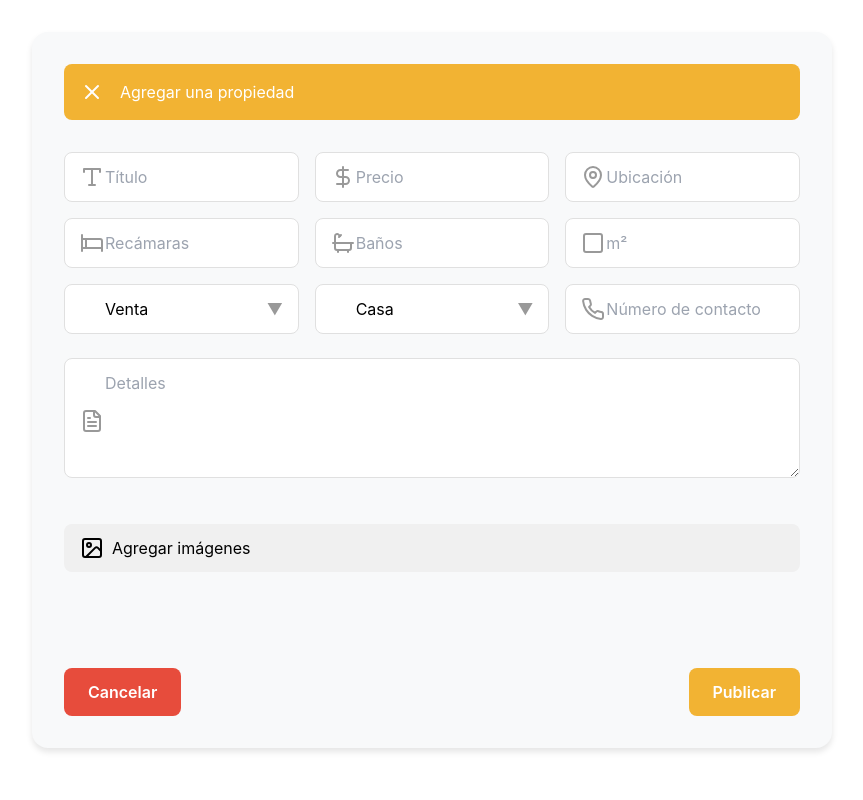
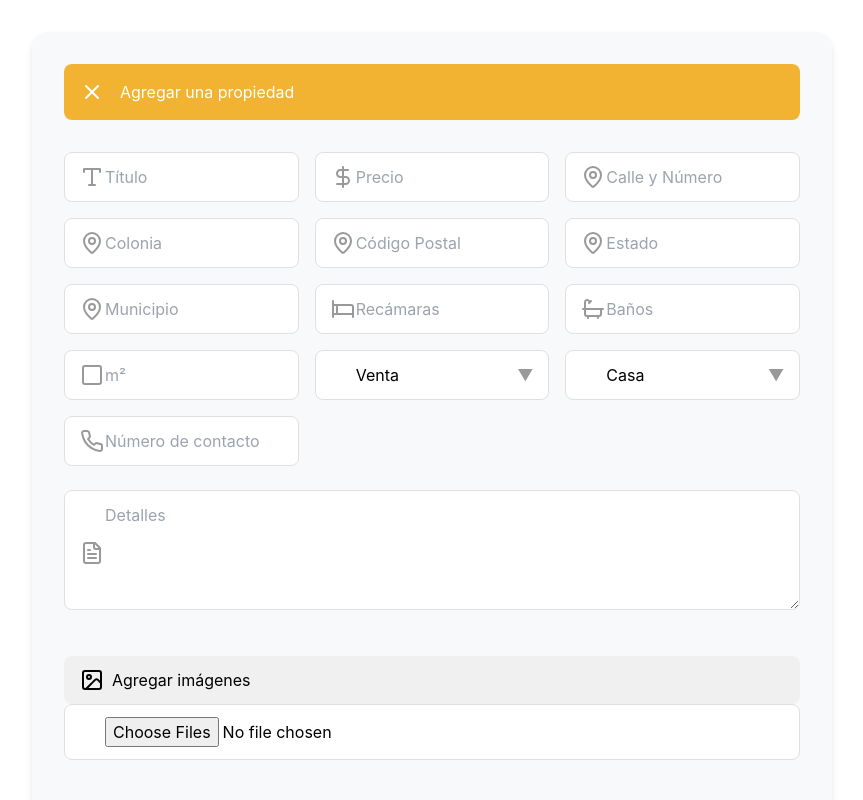
Before and after one commit to diegogodinezr/EstateIQ_Web, a React (Vite) app: page /#/add-property in a window 1280 px wide. Shown: the top 800 px of the page, without its empty margins (208-1071 px from the left). Built offline with nearby package versions, Linux system fonts and the light colour scheme; sample sign-in values are in the browser's storage.

Commit message:
ubicacion y nuevos filtros

```diff
--- a/src/components/AddProperty.tsx
+++ b/src/components/AddProperty.tsx
@@ -1,6 +1,6 @@
 import React, { useState, useEffect } from 'react';
 import { useNavigate } from 'react-router-dom';
-import {DollarSign, MapPin, Bed, Bath, Square, Type, Image as ImageIcon, FileText, X, Phone } from 'lucide-react';
+import { DollarSign, MapPin, Bed, Bath, Square, Type, Image as ImageIcon, FileText, X, Phone } from 'lucide-react';
 import styles from './AddProperty.module.css';
 import { addPropertyRequest } from '../api/property';
 
@@ -9,7 +9,11 @@ const AddProperty: React.FC = () => {
   const [formData, setFormData] = useState({
     title: '',
     price: '',
-    location: '',
+    calleYNumero: '',
+    colonia: '',
+    codigoPostal: '',
+    estado: '',
+    municipio: '',
     bedrooms: '',
     bathrooms: '',
     squaremeters: '',
@@ -95,7 +99,11 @@ const AddProperty: React.FC = () => {
         setFormData({
           title: '',
           price: '',
-          location: '',
+          calleYNumero: '',
+          colonia: '',
+          codigoPostal: '',
+          estado: '',
+          municipio: '',
           bedrooms: '',
           bathrooms: '',
           squaremeters: '',
@@ -151,9 +159,49 @@ const AddProperty: React.FC = () => {
               <MapPin className={styles.inputIcon} />
               <input
                 type="text"
-                name="location"
-                placeholder="Ubicación"
-                value={formData.location}
+                name="calleYNumero"
+                placeholder="Calle y Número"
+                value={formData.calleYNumero}
+                onChange={handleChange}
+              />
+            </div>
+            <div className={styles.inputGroup}>
+            <MapPin className={styles.inputIcon} />
+              <input
+                type="text"
+                name="colonia"
+                placeholder="Colonia"
+                value={formData.colonia}
+                onChange={handleChange}
+              />
+            </div>
+            <div className={styles.inputGroup}>
+            <MapPin className={styles.inputIcon} />
+              <input
+                type="text"
+                name="codigoPostal"
+                placeholder="Código Postal"
+                value={formData.codigoPostal}
+                onChange={handleChange}
+              />
+            </div>
+            <div className={styles.inputGroup}>
+            <MapPin className={styles.inputIcon} />
+              <input
+                type="text"
+                name="estado"
+                placeholder="Estado"
+                value={formData.estado}
+                onChange={handleChange}
+              />
+            </div>
+            <div className={styles.inputGroup}>
+            <MapPin className={styles.inputIcon} />
+              <input
+                type="text"
+                name="municipio"
+                placeholder="Municipio"
+                value={formData.municipio}
                 onChange={handleChange}
               />
             </div>
@@ -224,21 +272,7 @@ const AddProperty: React.FC = () => {
                 onChange={handleChange}
               />
             </div>
-            {/* <div className={styles.checkboxGroup}>
-              <input
-                type="checkbox"
-                id="isFeatured"
-                name="isFeatured"
-                checked={formData.isFeatured}
-                onChange={handleChange}
-                className={styles.checkboxInput}
-              />
-              <label htmlFor="isFeatured" className={styles.checkboxLabel}>
-                Destacar esta propiedad
-              </label>
-            </div> */}
           </div>
-
           <div className={styles.inputGroup}>
             <FileText className={styles.inputIcon} />
             <textarea
@@ -260,7 +294,7 @@ const AddProperty: React.FC = () => {
               accept="image/*"
               onChange={handleImageChange}
               multiple
-              className={styles.imageInput}
+              className={styles.fileInput}
             />
           </div>
           <div className={styles.imagePreviewContainer}>
--- a/src/components/EditProperty.tsx
+++ b/src/components/EditProperty.tsx
@@ -8,7 +8,11 @@ interface Property {
   _id: string;
   title: string;
   price: number;
-  location: string;
+  calleYNumero: string;
+  colonia: string;
+  codigoPostal: string;
+  estado: string;
+  municipio: string;
   bedrooms: number;
   bathrooms: number;
   squaremeters: number;
@@ -28,7 +32,11 @@ const EditProperty: React.FC = () => {
     _id: '',
     title: '',
     price: 0,
-    location: '',
+    calleYNumero: '',
+    colonia: '',
+    codigoPostal: '',
+    estado: '',
+    municipio: '',
     bedrooms: 0,
     bathrooms: 0,
     squaremeters: 0,
@@ -45,7 +53,6 @@ const EditProperty: React.FC = () => {
   const [existingImages, setExistingImages] = useState<string[]>([]);
   const [, setIsLoading] = useState(true);
   const [newImages, setNewImages] = useState<File[]>([]);
-
 
   useEffect(() => {
     const fetchPropertyData = async () => {
@@ -84,10 +91,9 @@ const EditProperty: React.FC = () => {
   const handleImageChange = (e: React.ChangeEvent<HTMLInputElement>) => {
     const files = e.target.files;
     if (files) {
-      const newFiles = Array.from(files); // Archivos de tipo File[]
-      setNewImages([...newImages, ...newFiles]); // Guardamos los archivos en el estado de `newImages`
+      const newFiles = Array.from(files);
+      setNewImages([...newImages, ...newFiles]);
 
-      // Generar URLs para las vistas previas
       const newPreviews = newFiles.map(file => URL.createObjectURL(file));
       setPreviewImages([...previewImages, ...newPreviews]);
     }
@@ -108,6 +114,7 @@ const EditProperty: React.FC = () => {
       setPreviewImages(newPreviews);
     }
   };
+
   const handleSubmit = async (e: React.FormEvent) => {
     e.preventDefault();
     setFormError('');
@@ -125,25 +132,22 @@ const EditProperty: React.FC = () => {
 
     const formDataToSend = new FormData();
 
-    // Adjuntar el resto de los campos del formulario
     Object.entries(formData).forEach(([key, value]) => {
       if (key !== 'images') {
         formDataToSend.append(key, value.toString());
       }
     });
 
-    // Adjuntar las nuevas imágenes (tipo File[])
     newImages.forEach((image) => {
-      formDataToSend.append('images', image); // Agregar las nuevas imágenes
+      formDataToSend.append('images', image);
     });
 
-    // Adjuntar las URLs de las imágenes existentes que no se eliminaron
     formData.images.forEach((imageUrl) => {
-      formDataToSend.append('existingImages', imageUrl); // Agregar las URLs de imágenes existentes
+      formDataToSend.append('existingImages', imageUrl);
     });
 
     try {
-      setIsLoading(true); // Activar el estado de carga
+      setIsLoading(true);
       const response = await updateProperty(id!, formDataToSend);
 
       if (response.status === 200) {
@@ -156,15 +160,18 @@ const EditProperty: React.FC = () => {
       console.error('Error:', error);
       setFormError('Hubo un error al actualizar la propiedad');
     } finally {
-      setIsLoading(false); // Desactivar el estado de carga
+      setIsLoading(false);
     }
   };
 
+  const handleCancel = () => {
+    navigate('/profile');
+  };
 
   return (
     <div className={styles.addPropertyContainer}>
       <div className={styles.header}>
-        <button className={styles.backButton} onClick={() => navigate('/profile')}>
+        <button className={styles.backButton} onClick={handleCancel}>
           <X size={24} />
         </button>
         <h1>Modificar propiedad</h1>
@@ -197,9 +204,49 @@ const EditProperty: React.FC = () => {
               <MapPin className={styles.inputIcon} />
               <input
                 type="text"
-                name="location"
-                placeholder="Ubicación"
-                value={formData.location}
+                name="calleYNumero"
+                placeholder="Calle y Número"
+                value={formData.calleYNumero}
+                onChange={handleChange}
+              />
+            </div>
+            <div className={styles.inputGroup}>
+              <MapPin className={styles.inputIcon} />
+              <input
+                type="text"
+                name="colonia"
+                placeholder="Colonia"
+                value={formData.colonia}
+                onChange={handleChange}
+              />
+            </div>
+            <div className={styles.inputGroup}>
+              <MapPin className={styles.inputIcon} />
+              <input
+                type="text"
+                name="codigoPostal"
+                placeholder="Código Postal"
+                value={formData.codigoPostal}
+                onChange={handleChange}
+              />
+            </div>
+            <div className={styles.inputGroup}>
+              <MapPin className={styles.inputIcon} />
+              <input
+                type="text"
+                name="estado"
+                placeholder="Estado"
+                value={formData.estado}
+                onChange={handleChange}
+              />
+            </div>
+            <div className={styles.inputGroup}>
+              <MapPin className={styles.inputIcon} />
+              <input
+                type="text"
+                name="municipio"
+                placeholder="Municipio"
+                value={formData.municipio}
                 onChange={handleChange}
               />
             </div>
@@ -282,12 +329,32 @@ const EditProperty: React.FC = () => {
             />
           </div>
 
+          <div className={styles.imageUpload}>
+            <label htmlFor="imagen" className={styles.imageUploadLabel}>
+              <ImageIcon size={24} />
+              <span>Agregar imágenes</span>
+            </label>
+            <input
+              type="file"
+              id="imagen"
+              name="imagen"
+              accept="image/*"
+              multiple
+              onChange={handleImageChange}
+              className={styles.fileInput}
+            />
+          </div>
+
           {/* Imágenes existentes */}
           <div className={styles.imagePreviewContainer}>
             {existingImages.map((imageUrl, index) => (
               <div key={`existing-${index}`} className={styles.imagePreview}>
                 <img src={imageUrl} alt={`Imagen existente ${index + 1}`} />
-                <button type="button" className={styles.removeImageButton} onClick={() => removeImage(index, true)}>
+                <button
+                  type="button"
+                  onClick={() => removeImage(index, true)}
+                  className={styles.removeImageButton}
+                >
                   <X size={16} />
                 </button>
               </div>
@@ -299,30 +366,28 @@ const EditProperty: React.FC = () => {
             {previewImages.map((imageUrl, index) => (
               <div key={`new-${index}`} className={styles.imagePreview}>
                 <img src={imageUrl} alt={`Nueva imagen ${index + 1}`} />
-                <button type="button" className={styles.removeImageButton} onClick={() => removeImage(index)}>
+                <button
+                  type="button"
+                  onClick={() => removeImage(index)}
+                  className={styles.removeImageButton}
+                >
                   <X size={16} />
                 </button>
               </div>
             ))}
           </div>
 
-          {/* Input para subir imágenes */}
-          <div className={styles.inputGroup}>
-            <ImageIcon className={styles.inputIcon} />
-            <input
-              type="file"
-              name="images"
-              accept="image/*"
-              multiple
-              onChange={handleImageChange}
-            />
-          </div>
-
-          <button type="submit" className={styles.submitButton}>
-            Guardar cambios
-          </button>
           {formError && <div className={styles.errorMessage}>{formError}</div>}
           {formSuccess && <div className={styles.successMessage}>{formSuccess}</div>}
+
+          <div className={styles.formButtons}>
+            <button type="button" className={styles.cancelButton} onClick={handleCancel}>
+              Cancelar
+            </button>
+            <button type="submit" className={styles.publishButton}>
+              Guardar cambios
+            </button>
+          </div>
         </form>
       </div>
     </div>
--- a/src/components/Home.tsx
+++ b/src/components/Home.tsx
@@ -9,7 +9,11 @@ interface Property {
   _id: string;
   title: string;
   price: number;
-  location: string;
+  calleYNumero: string;
+  colonia: string;
+  codigoPostal: string;
+  estado: string;
+  municipio: string;
   bedrooms: number;
   bathrooms: number;
   squaremeters: number;
@@ -18,7 +22,7 @@ interface Property {
   type: 'sale' | 'rent';
   propertyType: 'House' | 'Apartment' | 'Land' | 'Commercial';
   contactNumber: string;
-  views: number; // Añadido el campo views
+  views: number;
 }
 
 interface TokenPayload {
@@ -44,7 +48,8 @@ const PropertyListing = () => {
   const [properties, setProperties] = useState<Property[]>([]);
   const [filter, setFilter] = useState<'all' | 'sale' | 'rent'>('all');
   const [propertyType, setPropertyType] = useState<string>('');
-  const [location, setLocation] = useState<string>('');
+  const [estado, setEstado] = useState<string>('');
+  const [municipio, setMunicipio] = useState<string>('');
   const [minPrice, setMinPrice] = useState<number | ''>('');
   const [maxPrice, setMaxPrice] = useState<number | ''>('');
   const [selectedProperty, setSelectedProperty] = useState<Property | null>(null);
@@ -70,7 +75,8 @@ const PropertyListing = () => {
         const response = await getProperties({
           type: filter,
           propertyType,
-          location,
+          estado,
+          municipio,
           minPrice,
           maxPrice,
         });
@@ -81,20 +87,18 @@ const PropertyListing = () => {
     };
 
     fetchData();
-  }, [filter, propertyType, location, minPrice, maxPrice]);
+  }, [filter, propertyType, estado, municipio, minPrice, maxPrice]);
 
   const openModal = async (property: Property) => {
     try {
       const lastView = localStorage.getItem(`property-view-${property._id}`);
       const now = new Date().getTime();
 
-      // Solo incrementa las vistas si han pasado más de 24 horas desde la última vista
       if (!lastView || (now - parseInt(lastView)) > 24 * 60 * 60 * 1000) {
         const response = await incrementPropertyViews(property._id);
         localStorage.setItem(`property-view-${property._id}`, now.toString());
         setSelectedProperty(response.data);
 
-        // Actualiza la lista de propiedades para reflejar el nuevo contador de vistas
         setProperties(properties.map(p =>
           p._id === property._id ? {...p, views: response.data.views} : p
         ));
@@ -200,9 +204,19 @@ const PropertyListing = () => {
               <MapPin className={styles.inputIcon} />
               <input
                 type="text"
-                placeholder="Ubicación"
-                value={location}
-                onChange={(e) => setLocation(e.target.value)}
+                placeholder="Estado"
+                value={estado}
+                onChange={(e) => setEstado(e.target.value)}
+                className={styles.input}
+              />
+            </div>
+            <div className={styles.inputWrapper}>
+              <MapPin className={styles.inputIcon} />
+              <input
+                type="text"
+                placeholder="Municipio"
+                value={municipio}
+                onChange={(e) => setMunicipio(e.target.value)}
                 className={styles.input}
               />
             </div>
@@ -253,7 +267,7 @@ const PropertyListing = () => {
                 </div>
                 <div className={styles.propertyLocation}>
                   <MapPin className={styles.icon} />
-                  <span>{property.location}</span>
+                  <span>{property.estado}, {property.municipio}</span>
                 </div>
                 <div className={styles.propertyDetails}>
                   <div className={styles.detailItem}>
@@ -313,7 +327,10 @@ const PropertyListing = () => {
             <div className={styles.modalMainInfo}>
               <div className={styles.modalLocation}>
                 <MapPin className={styles.icon} />
-                <span>{selectedProperty.location}</span>
+                <span>
+                  {selectedProperty.calleYNumero}, {selectedProperty.colonia},
+                  CP {selectedProperty.codigoPostal}, {selectedProperty.municipio}, {selectedProperty.estado}
+                </span>
               </div>
 
               <div className={styles.modalKeyDetails}>
--- a/src/components/Statistics.tsx
+++ b/src/components/Statistics.tsx
@@ -436,7 +436,7 @@ const Statistics = () => {
           <div className="bg-white rounded-lg shadow-md p-6 hover:shadow-lg transition-shadow duration-300">
             <h2 className="text-xl font-semibold text-yellow-500 mb-4 flex items-center">
               <MapPin className="mr-2" />
-              Propiedades por Ubicación
+              Propiedades por Municipio
             </h2>
             <ResponsiveContainer width="100%" height={400}>
               <BarChart data={locationData}>
@@ -454,7 +454,7 @@ const Statistics = () => {
           <div className="bg-white rounded-lg shadow-md p-6 hover:shadow-lg transition-shadow duration-300">
           <h2 className="text-xl font-semibold text-yellow-500 mb-6 flex items-center">
             <DollarSign className="mr-2" />
-            Precio Promedio por Tipo y Ubicación
+            Precio Promedio por Tipo y Municipio
           </h2>
           <div className="h-[500px]"> {/* Aumentar altura para mejor visualización */}
             <ResponsiveContainer width="100%" height="100%">
@@ -533,7 +533,7 @@ const Statistics = () => {
 
           {/* Visitas por ubicación */}
           <div className="bg-white rounded-lg shadow-md p-6 hover:shadow-lg transition-shadow duration-300">
-            <h2 className="text-xl font-semibold text-yellow-500 mb-4">Visitas por Ubicación</h2>
+            <h2 className="text-xl font-semibold text-yellow-500 mb-4">Visitas por Municipio</h2>
             <ResponsiveContainer width="100%" height={400}>
               <BarChart data={visitsByLocationData}>
                 <CartesianGrid strokeDasharray="3 3" />
```
Also changed, not shown: src/api/property.tsx (+5 -4 lines), src/components/Profile.tsx (+10 -3 lines).
